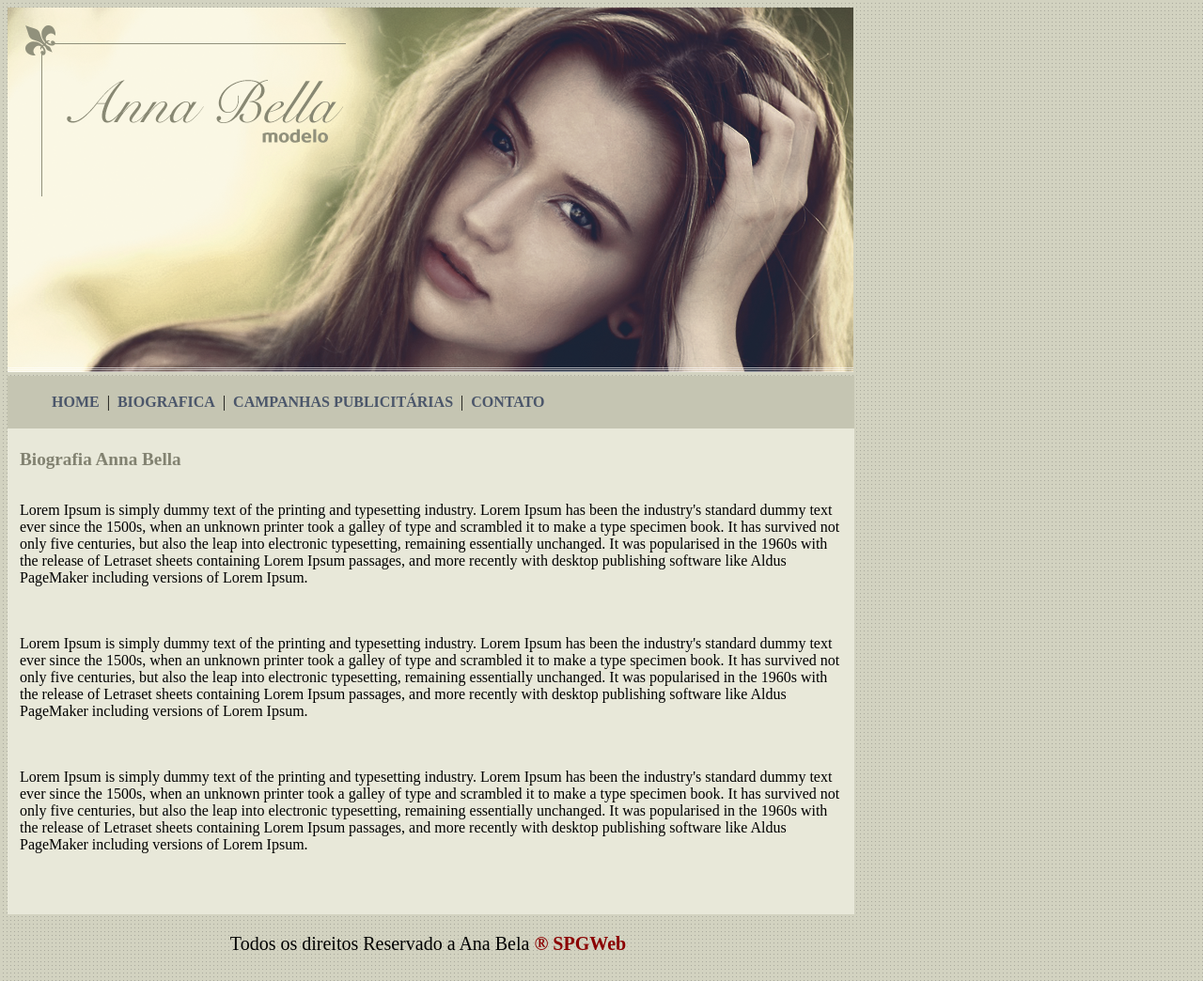
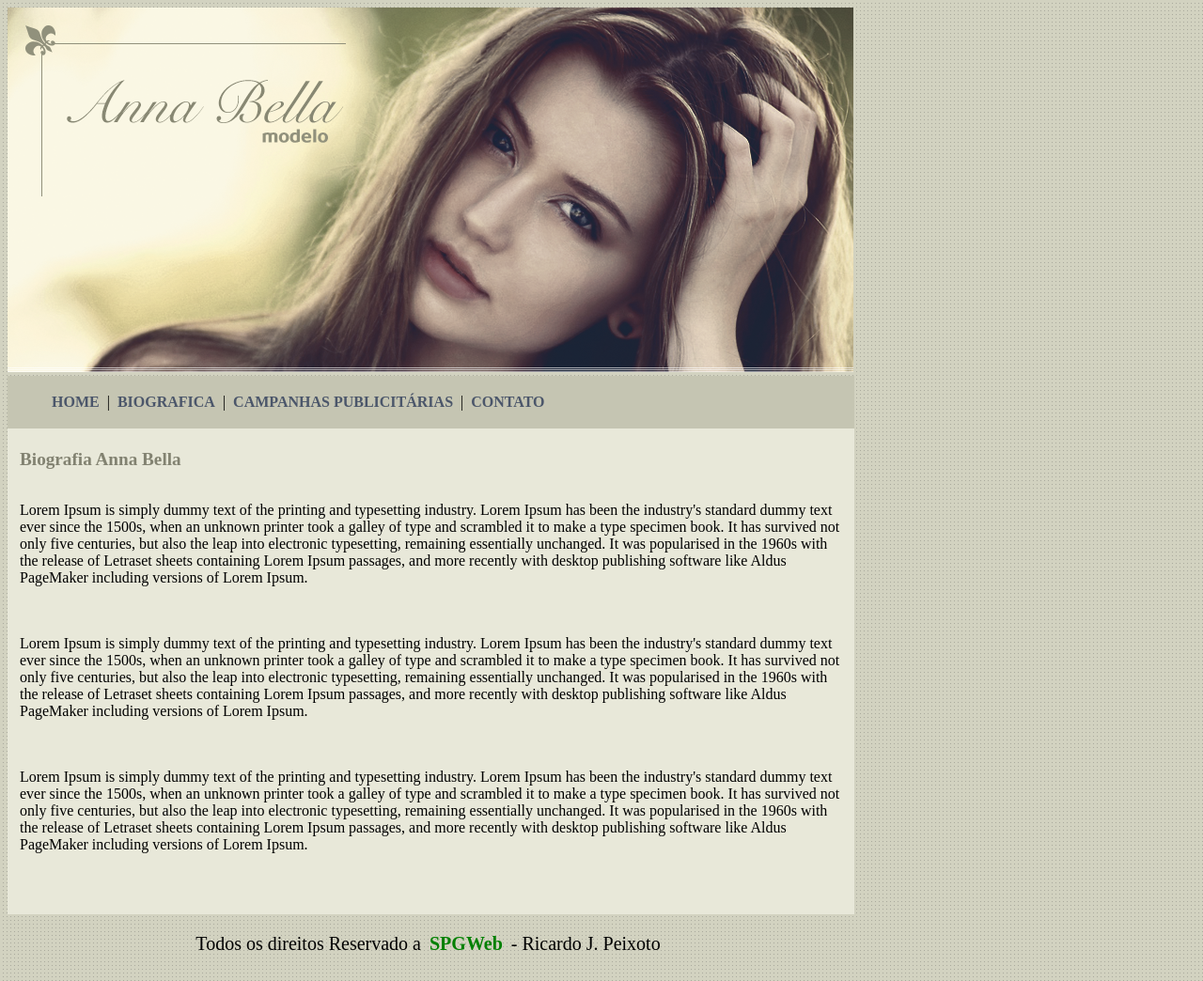
Before and after one commit to jricardop3/Ana, a plain HTML site: page bio.html in a window 1280 px wide. Shown: the whole page at 94% size. Drawn offline with Linux system fonts and the light colour scheme.

Commit message:
direitos
atualização link direitos

```diff
--- a/bio.html
+++ b/bio.html
@@ -33,7 +33,7 @@
 		</p>
 	</div>
 	<div class="direitos">
-		Todos os direitos Reservado a Ana Bela <span class="r"> ® SPGWeb</span>
+		Todos os direitos Reservado a <span class="r"><a href="http://spgweb.com.br">SPGWeb</a></span> - Ricardo J. Peixoto
 
 	</div>
 
```
Also changed, not shown: contato.html (+1 -1 lines), cp.html (+1 -1 lines).
